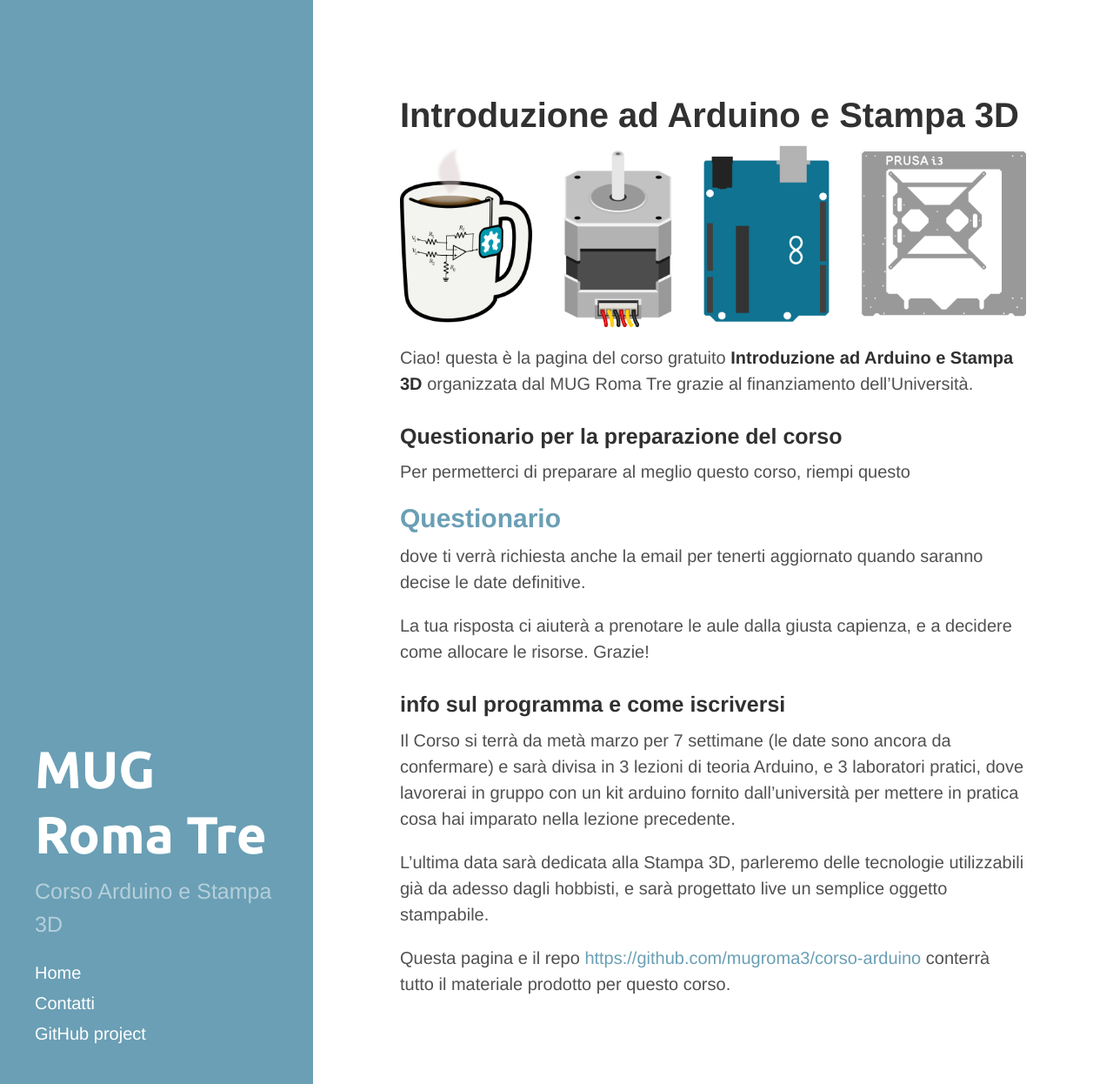
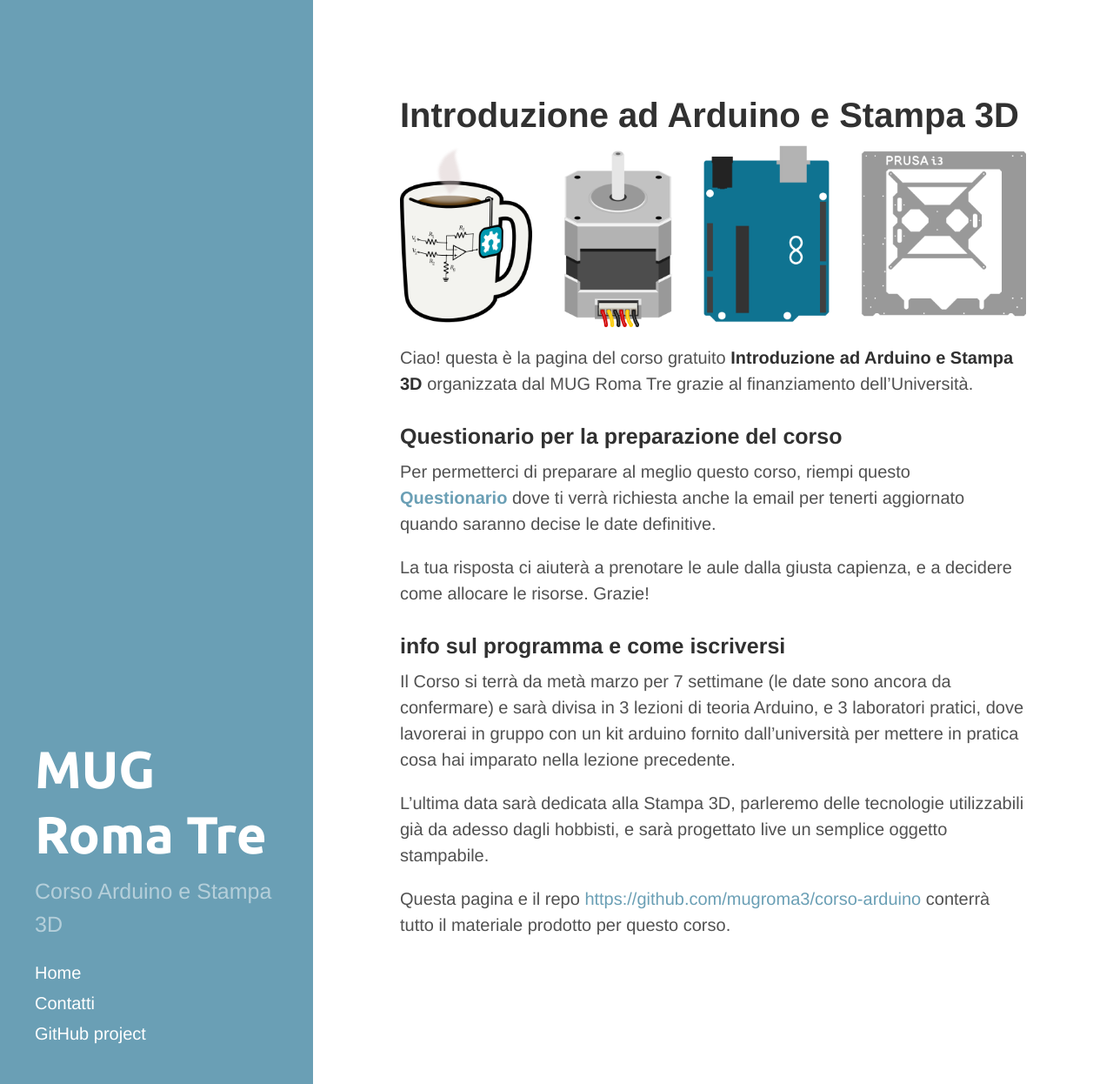
Before and after one commit to mugroma3/corso-arduino, a Jekyll site: the page built from index.md, in a window 1280 px wide and 1246 px high. Shown: the whole window at 87% size. Built offline with Jekyll 4.4.1, drawn with Linux system fonts in a browser that asks for light colours; Markdown is read by kramdown in place of the engine named in the settings.

Commit message:
fix style

```diff
--- a/index.md
+++ b/index.md
@@ -11,10 +11,7 @@
 ###Questionario per la preparazione del corso
 
 Per permetterci di preparare al meglio questo corso, riempi questo
-
-##[Questionario](http://goo.gl/forms/8womjGBs7B)
-
-dove ti verrà richiesta anche la email per tenerti aggiornato quando saranno decise le date definitive.
+<br>**[Questionario](http://goo.gl/forms/8womjGBs7B)** dove ti verrà richiesta anche la email per tenerti aggiornato quando saranno decise le date definitive.
 
 La tua risposta ci aiuterà a prenotare le aule dalla giusta capienza, e a decidere come allocare le risorse. Grazie!
 
```
